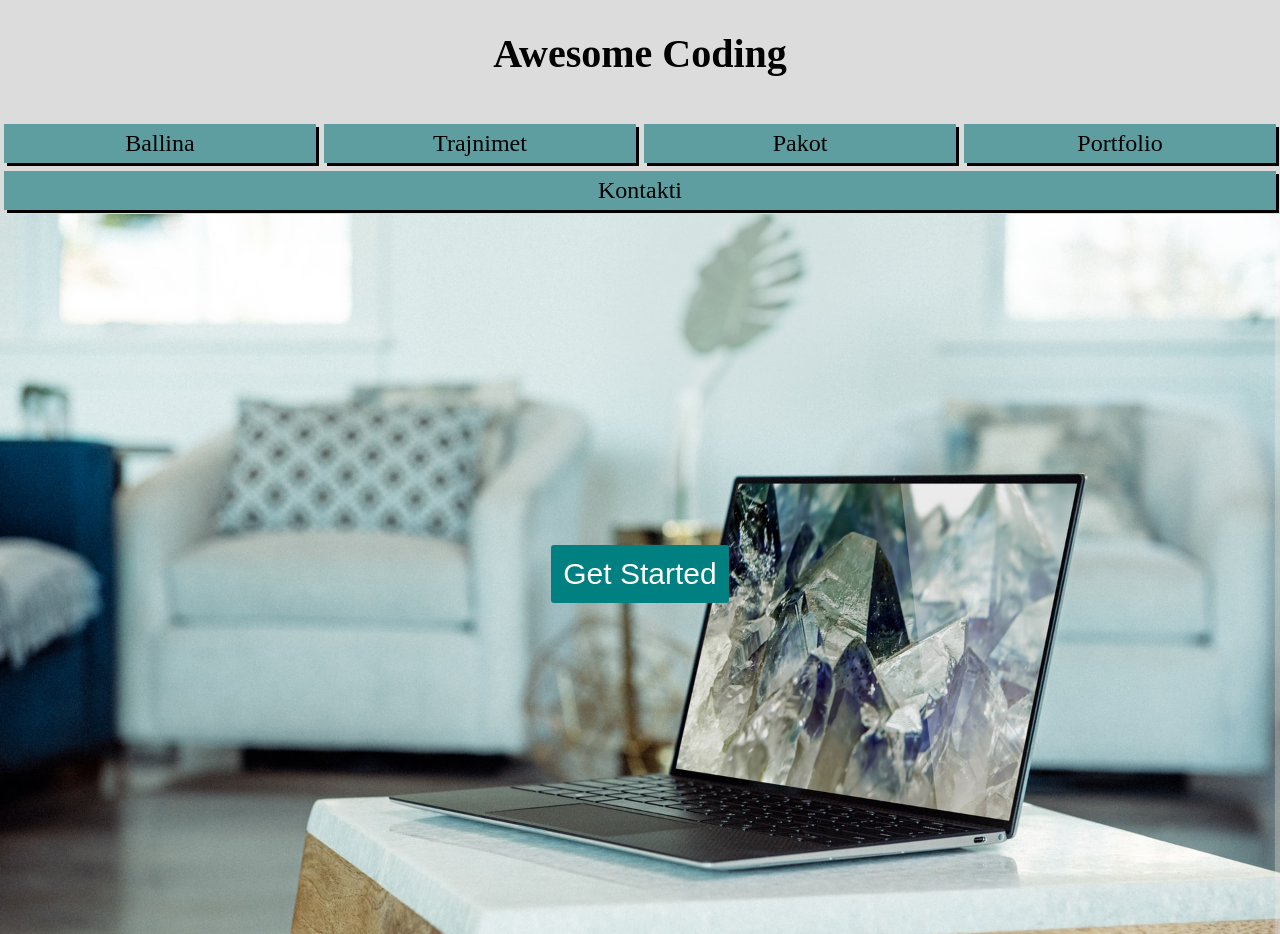
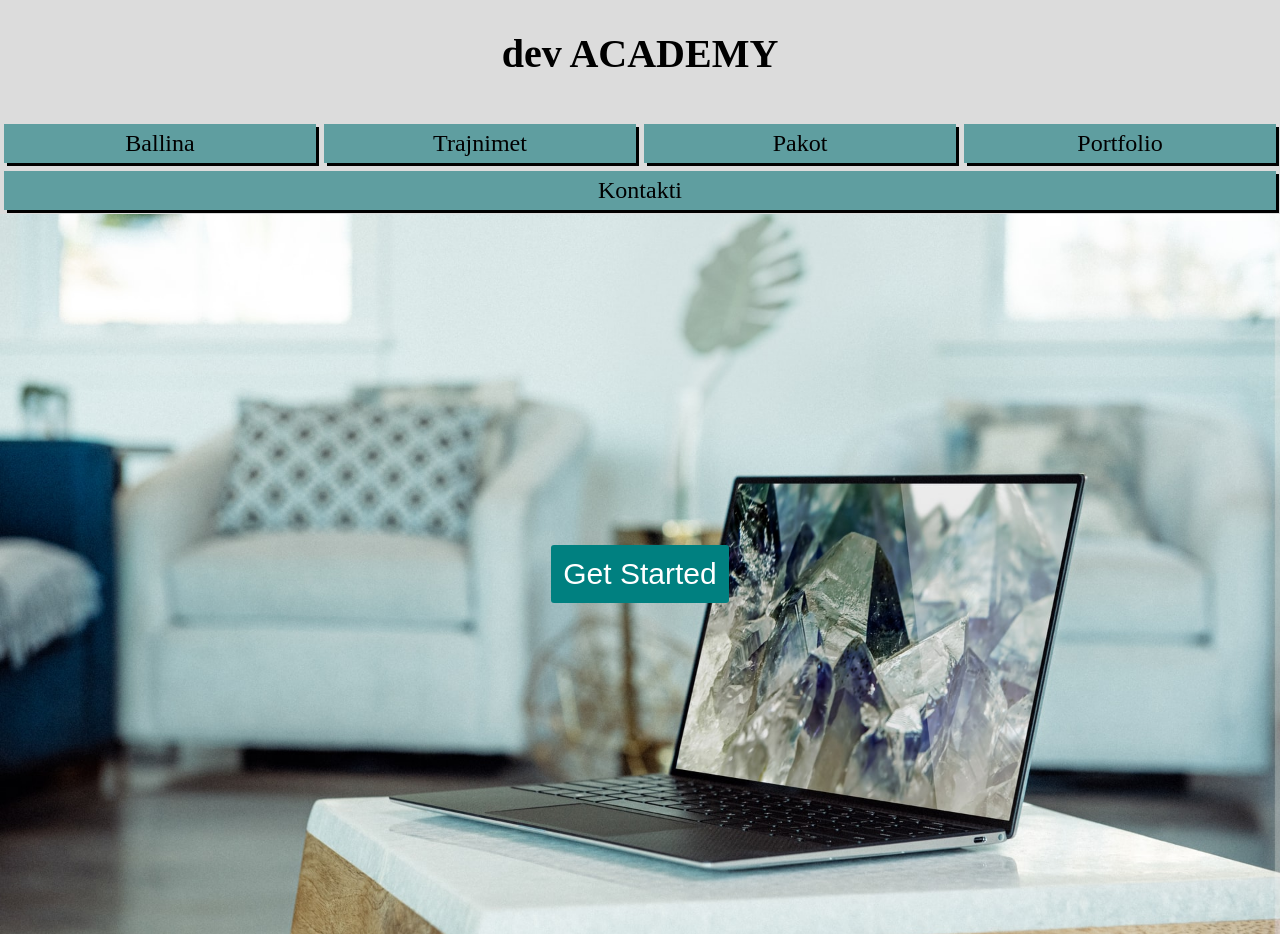
Before and after one commit to ShkelqimShaqiri/Project, a plain HTML site: page index.html in a window 1280 px wide. Shown: the top 934 px of the page. Drawn offline with Linux system fonts and the light colour scheme.

Commit message:
Update index.html

```diff
--- a/index.html
+++ b/index.html
@@ -11,11 +11,7 @@
 <body>
 <header>
 
-    <h1>
-
-Awesome Coding
-
-</h1>
+    <h1>dev ACADEMY</h1>
 </header>
 <nav>
 <ul>
```
